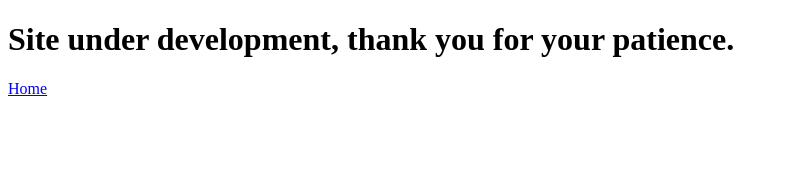
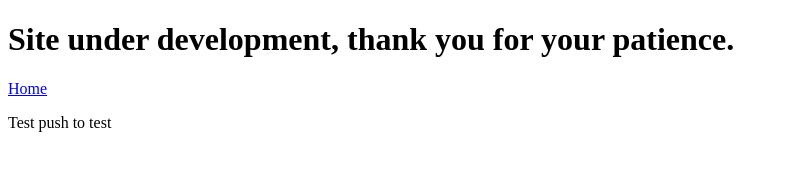
Before and after one commit to Astraisaria/Astraisaria.github.io, a plain HTML site: page narendra.html in a window 1280 px wide. Shown: the whole page, without its empty margins (0-788 px from the left). Drawn offline with Linux system fonts and the light colour scheme.

Commit message:
Testing changes to branch

```diff
--- a/narendra.html
+++ b/narendra.html
@@ -6,5 +6,6 @@
     <body>
         <h1>Site under development, thank you for your patience.</h1>
         <a href = "index.html">Home</a>
+        <p>Test push to test</p>
     </body>
 </html>
```
